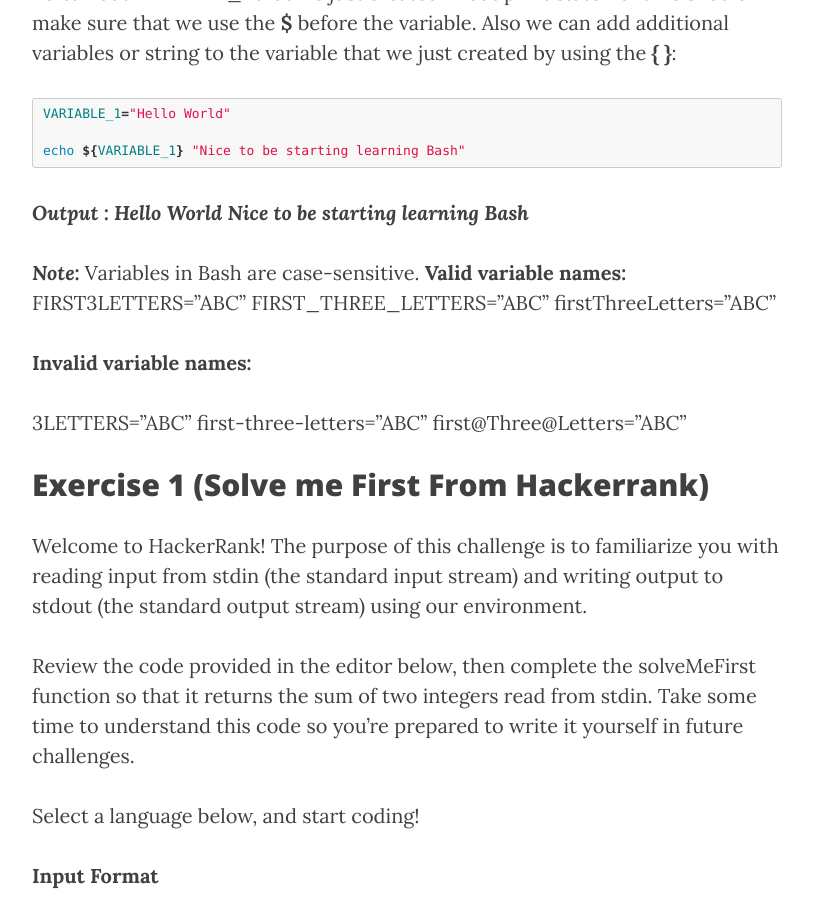
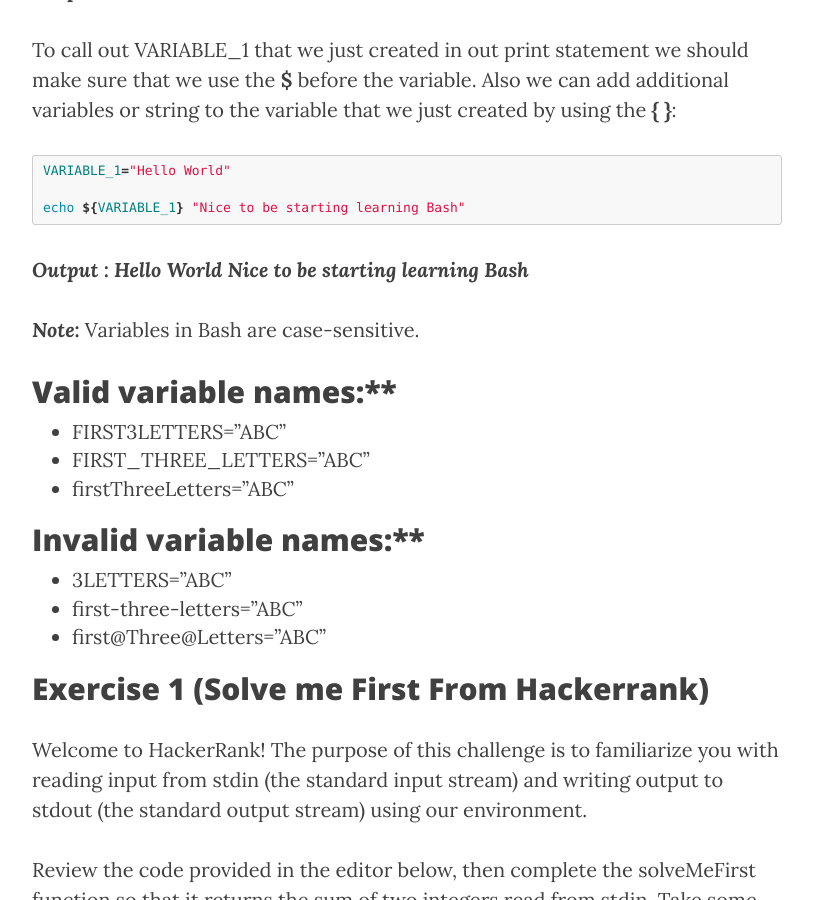
Before and after one commit to Python-Albania/Python-Albania.github.io, a Jekyll site: the page built from _posts/2017-1-22-Bash.markdown, in a window 1280 px wide and 900 px high, scrolled down 2259 px. Shown: the whole window, without its empty margins (233-1046 px from the left). Built offline with Jekyll 4.4.1, drawn with Linux system fonts in a browser that asks for light colours; nearby versions of some CDN libraries; comment, search, counter and statistics services are not loaded; some of the changed text lies outside the part shown.

```diff
--- a/_posts/2017-1-22-Bash.markdown
+++ b/_posts/2017-1-22-Bash.markdown
@@ -97,16 +97,16 @@ echo ${VARIABLE_1} "Nice to be starting learning Bash"
 ***Output : Hello World Nice to be starting learning Bash***
 
 ***Note:*** Variables in Bash are case-sensitive.
-**Valid variable names:**
-FIRST3LETTERS="ABC"
-FIRST_THREE_LETTERS="ABC"
-firstThreeLetters="ABC"
+## Valid variable names:**
+* FIRST3LETTERS="ABC"
+* FIRST_THREE_LETTERS="ABC"
+* firstThreeLetters="ABC"
 
-**Invalid variable names:**
+## Invalid variable names:**
 
-3LETTERS="ABC"
-first-three-letters="ABC"
-first@Three@Letters="ABC"
+* 3LETTERS="ABC"
+* first-three-letters="ABC"
+* first@Three@Letters="ABC"
 
 
 
```
